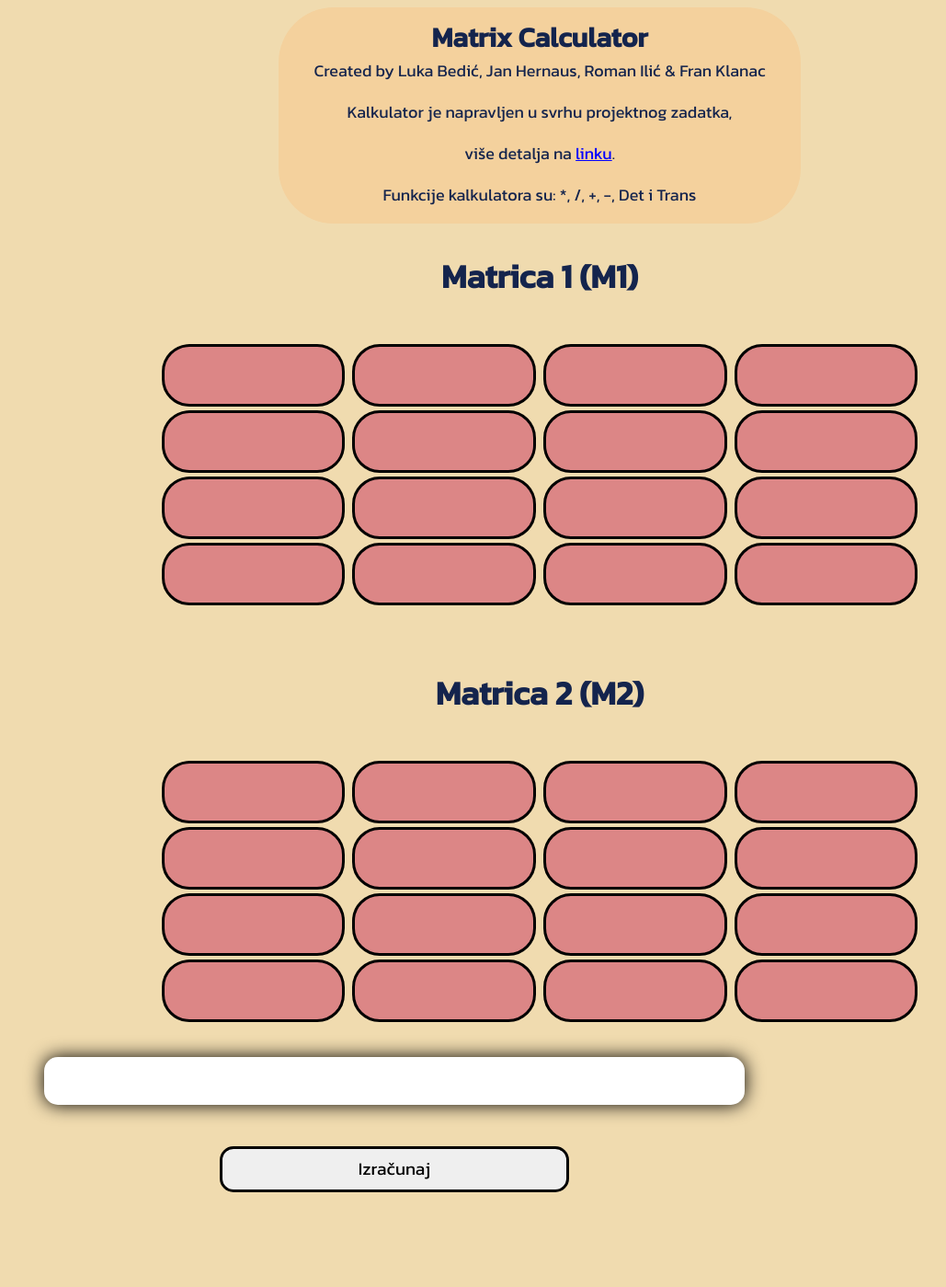
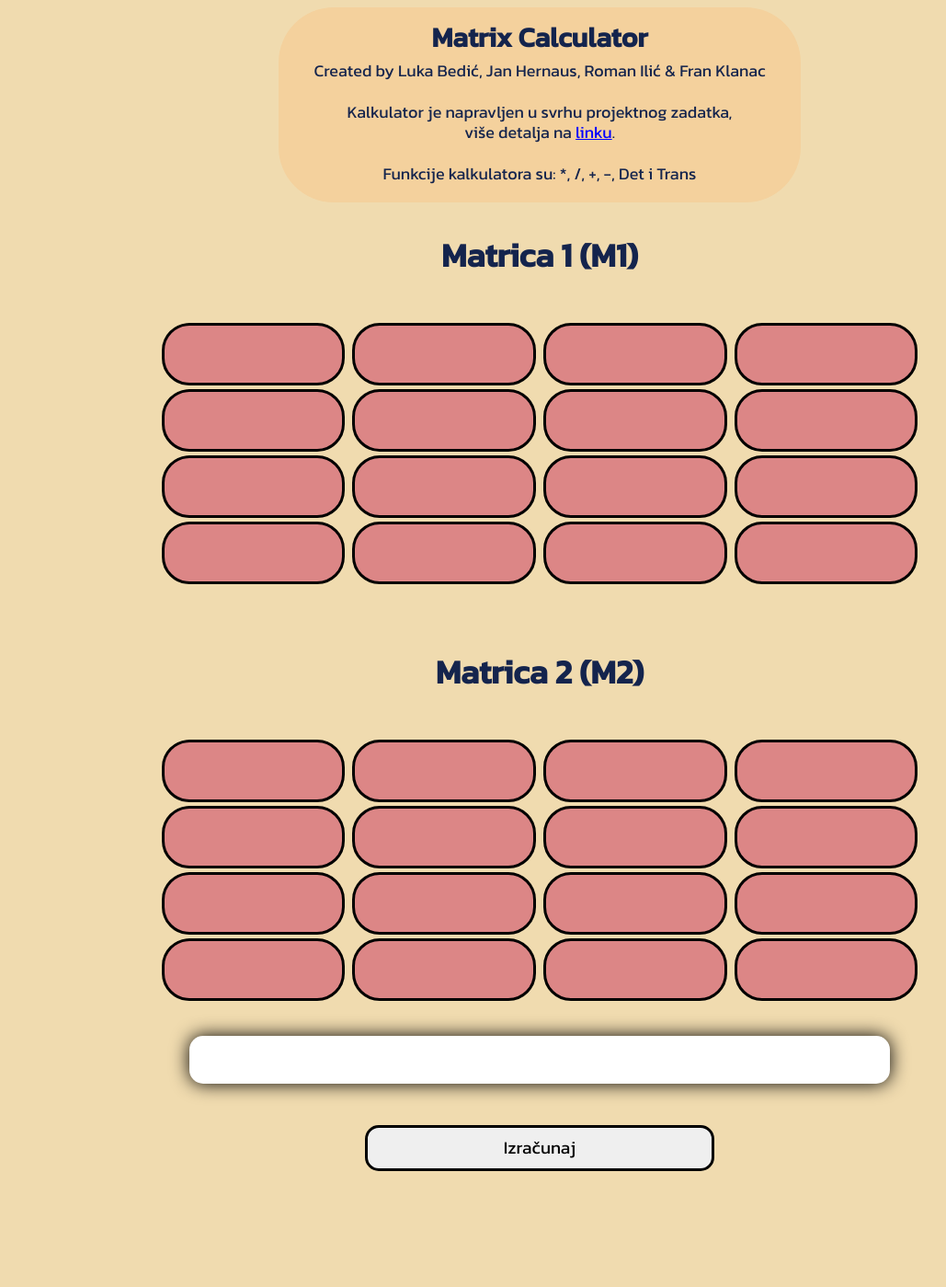
Before and after one commit to Klanac/kalkulatormatrica.github.io, a plain HTML site: page index.html in a window 1280 px wide. Shown: the part 20-1419 px from the top of the page at 92% size, without its empty margins (53-1082 px from the left). Drawn offline with nearby package versions, Linux system fonts and the light colour scheme.

Commit message:
Update index.html

```diff
--- a/index.html
+++ b/index.html
@@ -16,10 +16,10 @@
         <div class="head">
             <div class="naslov">
                 <h1>Matrix Calculator</h1>
-                <p class="credits veci-razmak">Created by Luka Bedić, Jan Hernaus, Roman Ilić & Fran Klanac</p>
-                <p class="credits manji-razmak">Kalkulator je napravljen u svrhu projektnog zadatka,</p>
-                <p class="credits manji-razmak">više detalja na&nbsp;<a class="scalable-link" style="color: blue;" href="https://github.com/kalkulatormatrica/kalkulatormatrica.github.io/tree/main" target="_blank">linku</a>.</p>
-                <p class="credits veci-razmak">Funkcije kalkulatora su: *, /, +, -, Det i Trans</p>
+                <p class="credits bottom-razmak">Created by Luka Bedić, Jan Hernaus, Roman Ilić & Fran Klanac</p>
+                <p class="credits top-razmak razmak">Kalkulator je napravljen u svrhu projektnog zadatka,</p>
+                <p class="credits bottom-razmak razmak">više detalja na&nbsp;<a class="scalable-link" style="color: blue;" href="https://github.com/kalkulatormatrica/kalkulatormatrica.github.io/tree/main" target="_blank">linku</a>.</p>
+                <p class="credits top-razmak">Funkcije kalkulatora su: *, /, +, -, Det i Trans</p>
             </div>
         </div>
 
@@ -86,11 +86,13 @@
         </div>
 
         <br>
-        <div class="solve">
-            <form action="" id="racunaj">
-                <input type="text" class="jednadzba" id="jednadzba"> <br>
-                <button class="potvrda">Izračunaj</button>
-            </form>
+        <div class="glavni">
+            <div class="solve">
+                <form action="" id="racunaj">
+                    <input type="text" class="jednadzba" id="jednadzba"> <br>
+                    <button class="potvrda" >Izračunaj</button>
+                </form>
+            </div>
         </div>
         <div class="matrice">
             <h2 id="cijeliBr"></p>
```
